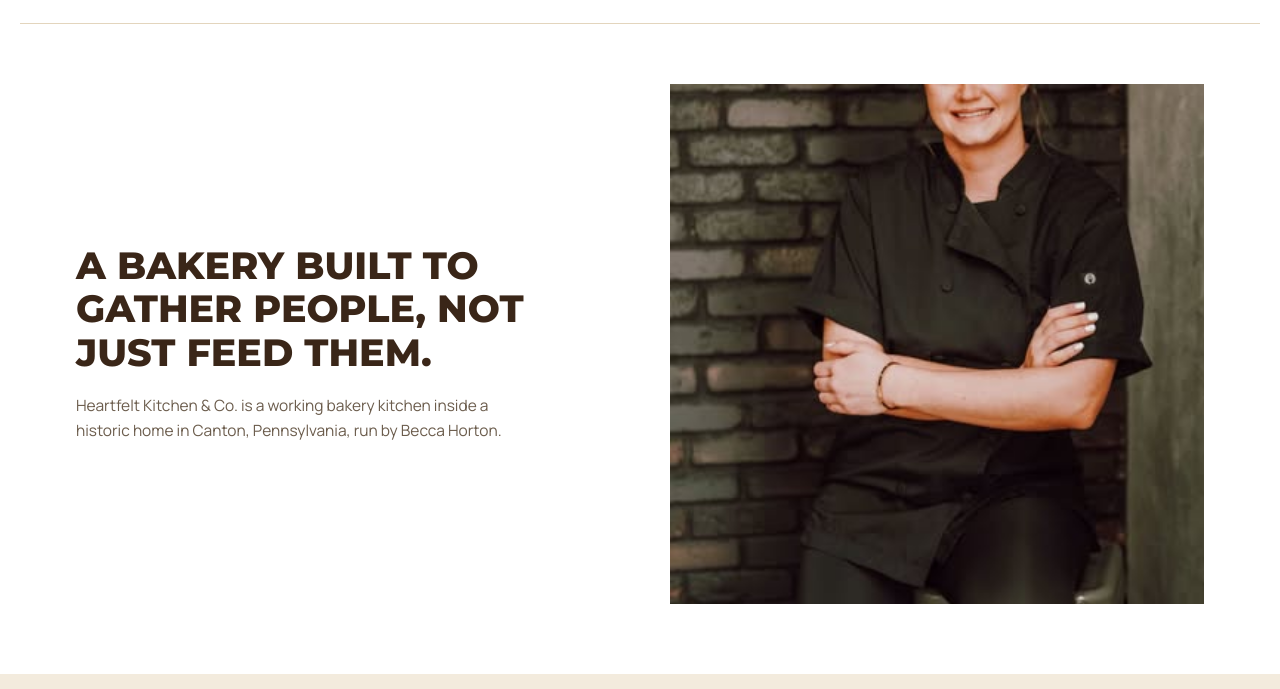
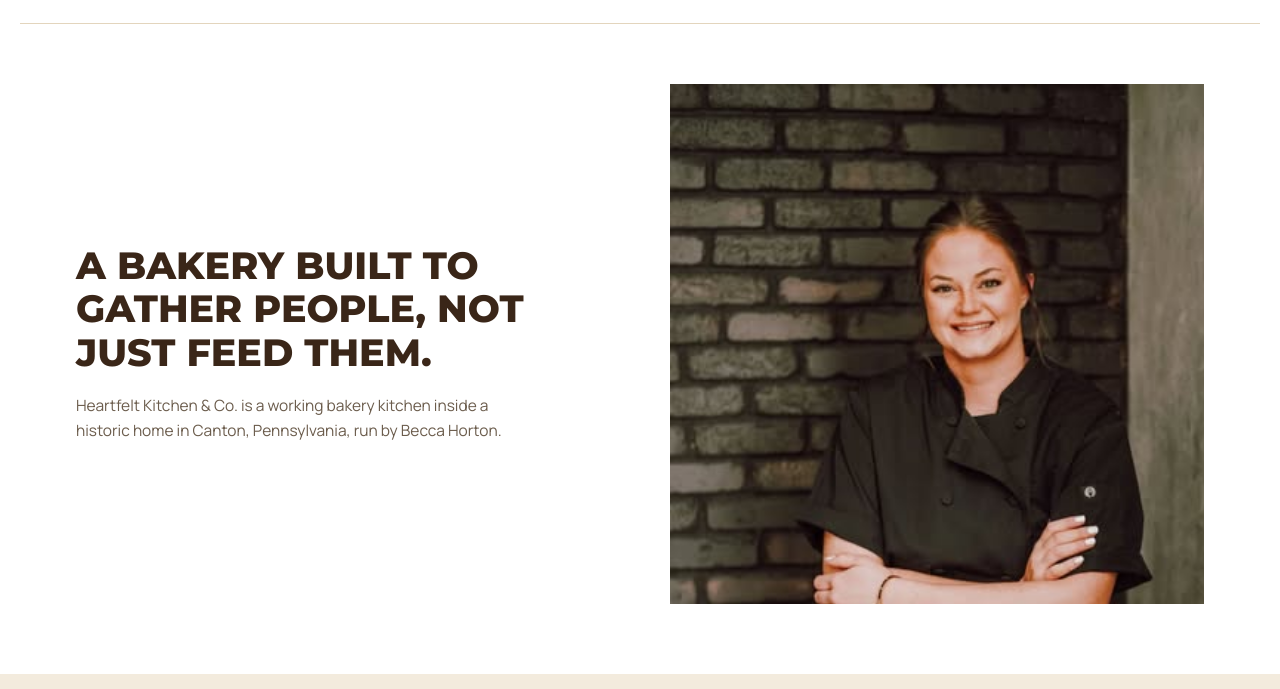
Before and after one commit to Jarose7/Heartfeltkitchen-website, a website: page public/about.html in a window 1280 px wide. Shown: the part 111-800 px from the top of the page. Drawn offline with Linux system fonts and the light colour scheme.

Commit message:
Fix About page portrait crop cutting off Becca's head
background-position:center was cropping equally from top and bottom;
switched to center top so the full portrait (including her head) stays
visible, cropping from the bottom instead.

```diff
--- a/public/about.html
+++ b/public/about.html
@@ -12,7 +12,7 @@
   .about-hero h1{font-size:38px;line-height:1.15;margin-bottom:18px;max-width:480px;text-transform:uppercase;}
   .about-hero p{max-width:440px;font-size:15.5px;color:#6b5c4c;}
   .about-hero-photo{
-    height:520px;background-size:cover;background-position:center;
+    height:520px;background-size:cover;background-position:center top;
     background-image:url('/images/becca-portrait.jpg');
   }
   .story{background:var(--cream);}
```
